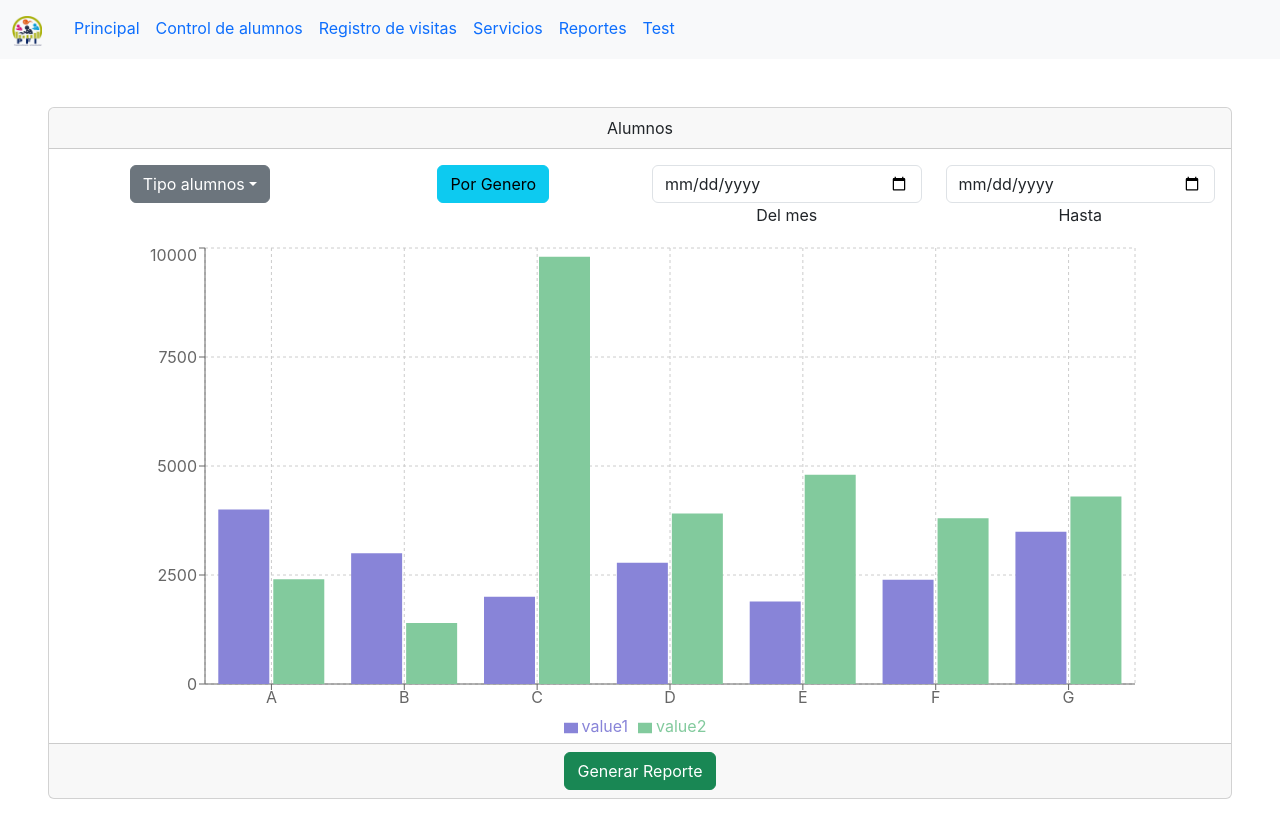
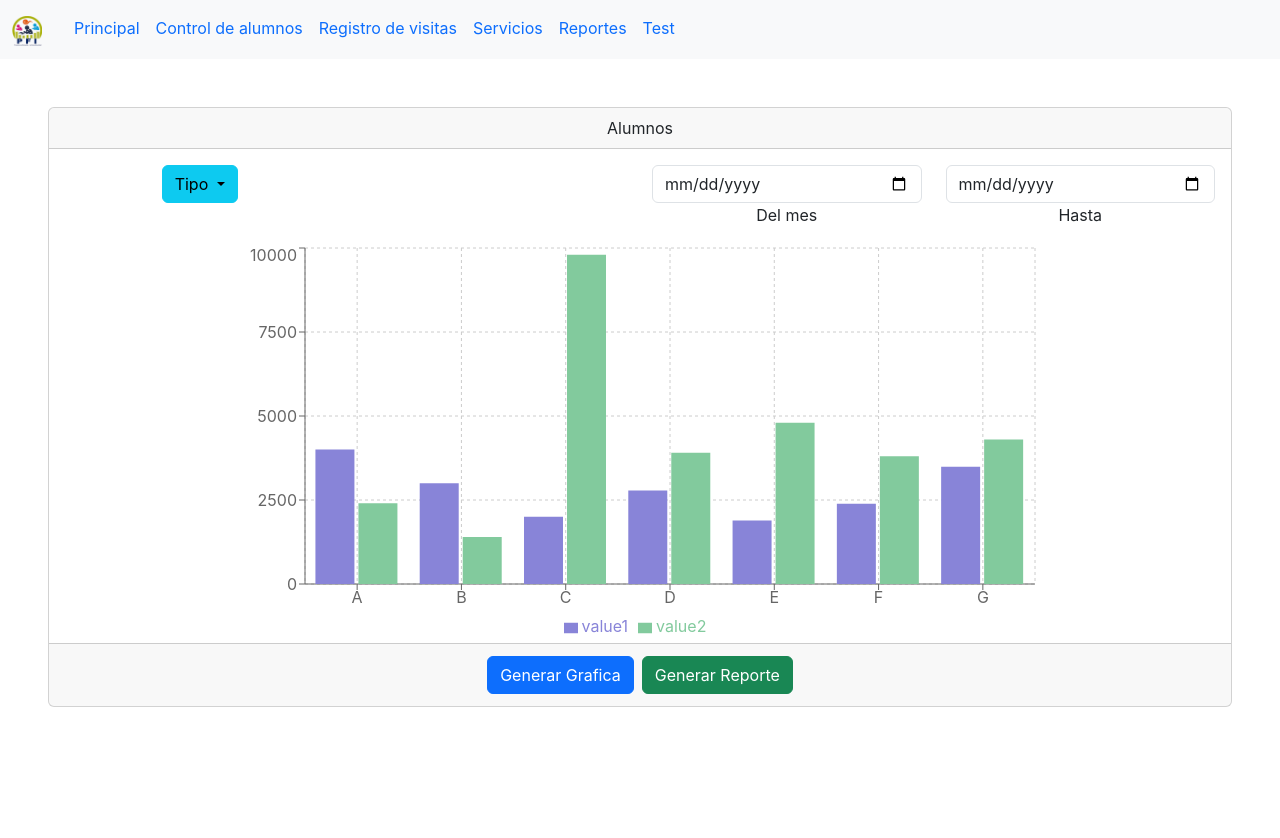
Before and after one commit to ricardoMogas/pfi-management-frontend, a React (Vite) app: page /ReportPage in a window 1280 px wide. Shown: the top 838 px of the page. After the commit the page ends 800 px from the top, so only its background shows below. Built offline with nearby package versions, Linux system fonts and the light colour scheme.

Commit message:
se agregaron nuevos botones

```diff
--- a/src/components/BarChart.jsx
+++ b/src/components/BarChart.jsx
@@ -1,9 +1,9 @@
 import React from 'react';
 import { BarChart, Bar, XAxis, YAxis, CartesianGrid, Tooltip, Legend } from 'recharts';
 
-const Chart = ({data}) => {
+const Chart = ({data, width, height}) => {
     return (
-        <BarChart width={1000} height={500} data={data}>
+        <BarChart width={width} height={height} data={data}>
             <CartesianGrid strokeDasharray="3 3" />
             <XAxis dataKey="name" />
             <YAxis />
--- a/src/pages/ReportPage.jsx
+++ b/src/pages/ReportPage.jsx
@@ -1,5 +1,6 @@
-import React, { useEffect } from 'react';
+import React, { useEffect, useState } from 'react';
 import BarChart from '../components/BarChart';
+
 const data = [
     { name: 'A', value1: 4000, value2: 2400 },
     { name: 'B', value1: 3000, value2: 1398 },
@@ -9,23 +10,44 @@ const data = [
     { name: 'F', value1: 2390, value2: 3800 },
     { name: 'G', value1: 3490, value2: 4300 },
 ];
-const types = ['Alumnos', 'Visitas', 'Licenciatura', 'Solo genero', 'Etnia'];
+const types = ['Licenciatura', 'Visitas', 'Genero', 'Etnia'];
+const typeFrequency = ['Todos','Etnia', 'Licenciatura', 'Genero'];
+
 export default function ReportPage() {
+    /*** USESTATE CONSTS ***/
+    const [currentType, setCurrentType] = useState(null);
+    const [currentTypeFrequency, setcurrentTypeFrequency] = useState(null);
+
+    //obtener el tipo actual
+    const gettingTypeReport = (type) => {
+        setCurrentType(type);
+    };
+    const gettingTypeFrequency = (type) => {
+        setcurrentTypeFrequency(type);
+    }
+    /**  CONDICIONALES ***/
+    const currentActionForComponent = () => {
+        switch (currentType) {
+            case 'Visitas':
+                return <Dropdown currentType={currentTypeFrequency} types={typeFrequency} onTypeChange={gettingTypeFrequency} />;
+            default:
+                return null;
+        }
+    }
+
     return (
-        <>
-            <main >
+        <main>
             <section className="card text-center m-5">
                 <div className="card-header">Alumnos</div>
                 <div className="card-body">
                     <section className='row'>
                         <div className='col'>
-                                <Dropdown currentType={'alumnos'} types={types} />
+                            <Dropdown currentType={currentType} types={types} onTypeChange={gettingTypeReport} />
                         </div>
                         <div className='col'>
-                                <button type="button" class="btn btn-info">Por Genero</button>
+                            {currentActionForComponent()}
                         </div>
                         <div className='col'>
-
                             <input type="date" className="form-control" />
                             Del mes
                         </div>
@@ -36,35 +58,38 @@ export default function ReportPage() {
                     </section>
                 </div>
                 <div className="d-flex justify-content-center">
-                        <BarChart data={data} />
+                    <BarChart data={data} width={800} height={400} />
                 </div>
                 <div className='card-footer text-body-secondary'>
-                        <button className='btn btn-success'>Generar Reporte</button>
+                    <button type='button' className='btn btn-primary m-1'>Generar Grafica</button>
+                    <button type='button' className='btn btn-success m-1'>Generar Reporte</button>
                 </div>
             </section>
         </main>
-        </>
     );
 };
 
-function Dropdown({ currentType, types }) {
+function Dropdown({ currentType, types, onTypeChange }) {
+    const handleTypeClick = (type) => {
+        onTypeChange(type);
+    };
+
     return (
         <div className="dropdown">
-            <a
-                className="btn btn-secondary dropdown-toggle"
-                href="#"
-                role="button"
+            <button
+                className="btn btn-info dropdown-toggle"
+                type="button"
                 data-bs-toggle="dropdown"
                 aria-expanded="false"
             >
                 Tipo {currentType}
-            </a>
-            <ul className="dropdown-menu">
+            </button>
+            <ul className="dropdown-menu" aria-labelledby="dropdownMenuButton">
                 {types.map((type, index) => (
                     <li key={index}>
-                        <a className="dropdown-item" href="#">
+                        <button className="dropdown-item" onClick={() => handleTypeClick(type)}>
                             {type}
-                        </a>
+                        </button>
                     </li>
                 ))}
             </ul>
```
Lines whose indentation alone changed are shown as unchanged.
